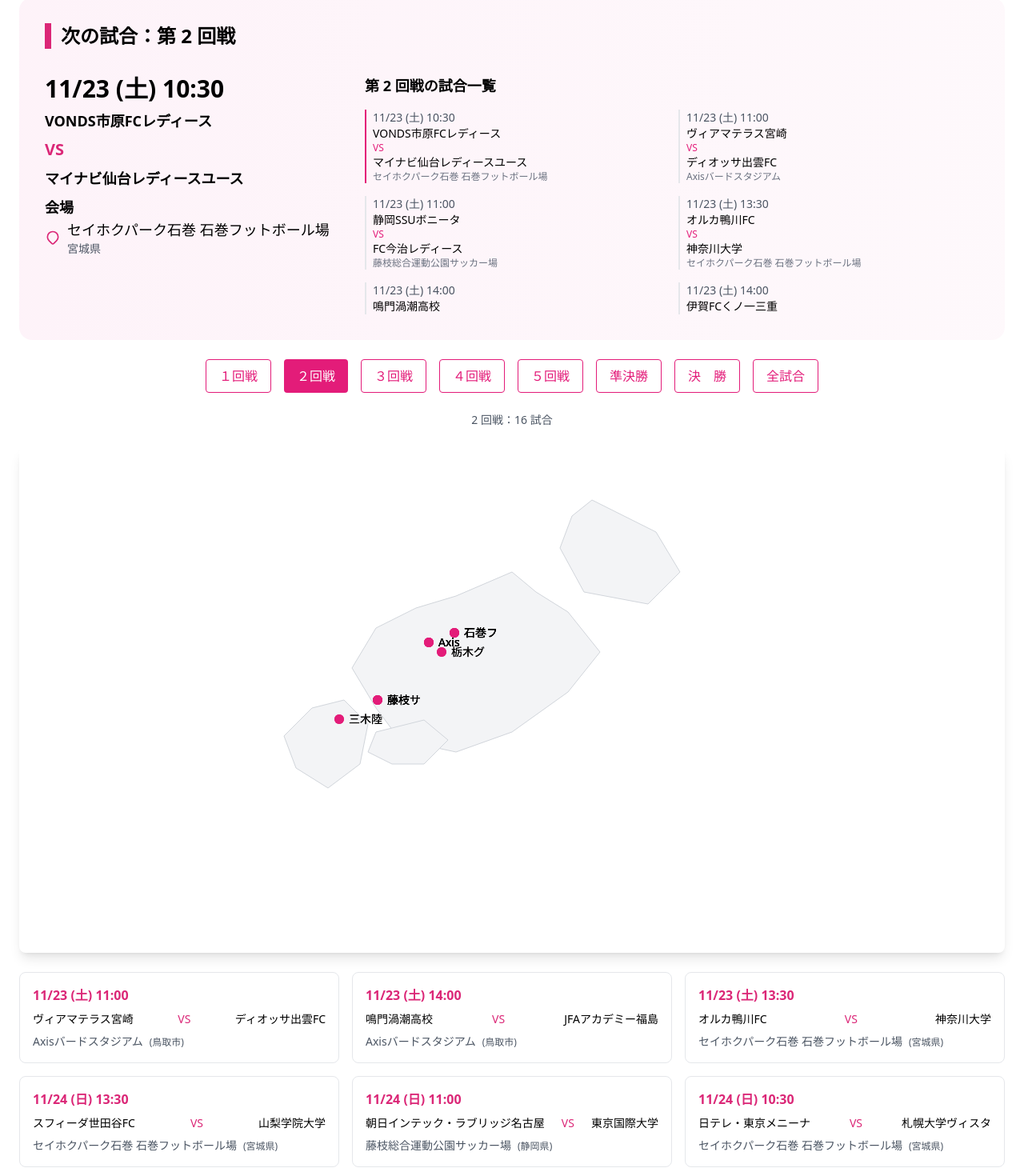
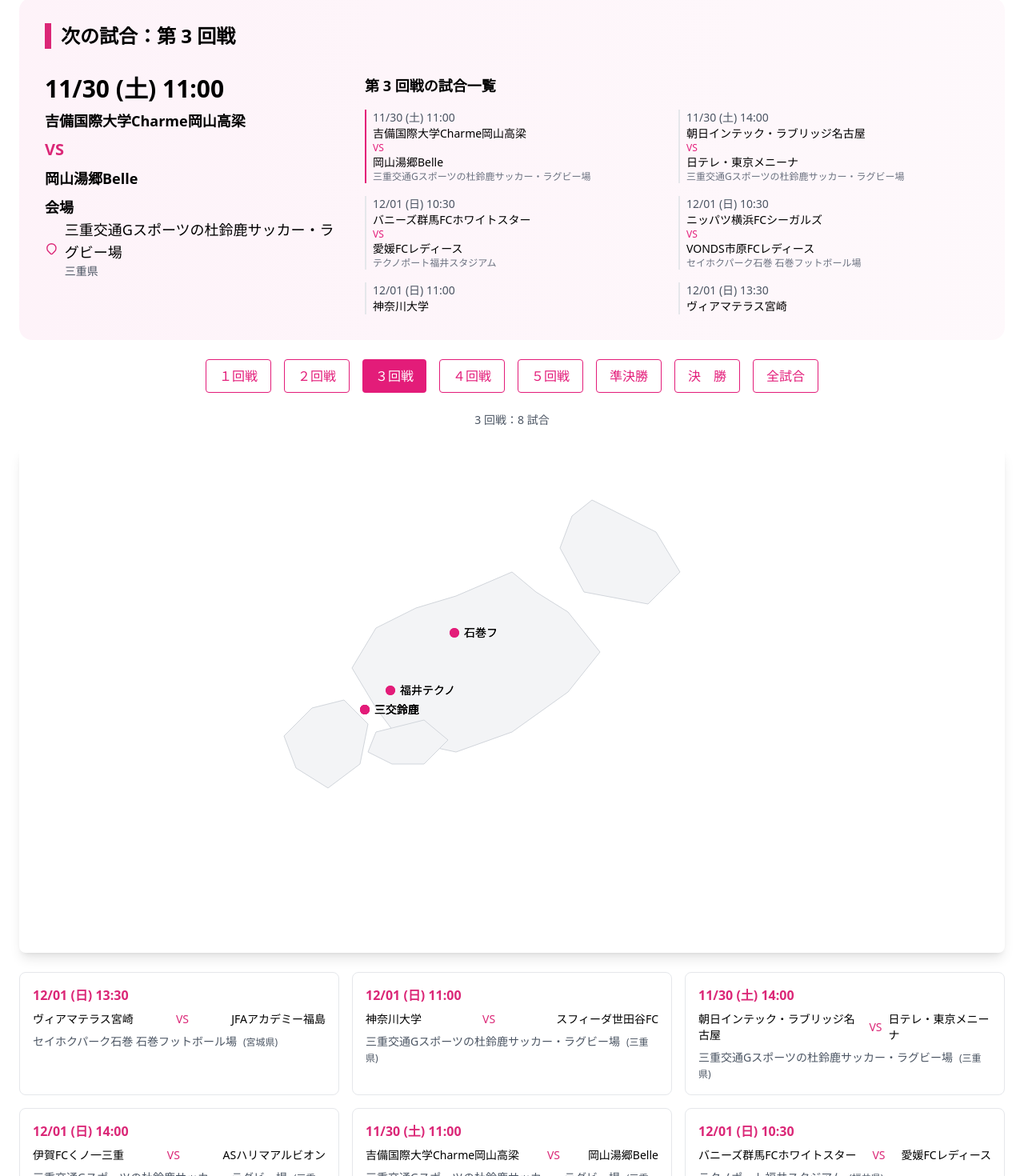
Before and after one commit to b3ssle/Japan-Women-Football-Intro, a React (Vite) app: page /#/empressscup_2024 in a window 1280 px wide. Shown: the part 440-1910 px from the top of the page at 80% size. Built offline with nearby package versions, Linux system fonts and the light colour scheme.

Commit message:
update: match results for round 1 and 2, update round 3 matchups

```diff
--- a/src/data/empressscup_2024_matches.js
+++ b/src/data/empressscup_2024_matches.js
@@ -76,7 +76,8 @@
     name_jp: "Axisバードスタジアム",
     team1: "ヴィアマテラス宮崎",
     team2: "ディオッサ出雲FC",
-    status: "upcoming",
+    score: "6-0",
+    status: "finished",
     category: "なでしこリーグ1部",
     matchinfo: "https://www.jfa.jp/match/empressscup_2024/match_page/m5.html",
   },
@@ -90,7 +91,8 @@
     name_jp: "Axisバードスタジアム",
     team1: "鳴門渦潮高校",
     team2: "JFAアカデミー福島",
-    status: "upcoming",
+    score: "0-4",
+    status: "finished",
     category: "四国第2代表",
     category2: "東北第1代表",
     matchinfo: "https://www.jfa.jp/match/empressscup_2024/match_page/m6.html",
@@ -105,7 +107,8 @@
     name_jp: "セイホクパーク石巻 石巻フットボール場",
     team1: "オルカ鴨川FC",
     team2: "神奈川大学",
-    status: "upcoming",
+    score: "1-2",
+    status: "finished",
     category: "なでしこリーグ1部",
     category2: "関東第6代表",
     matchinfo: "https://www.jfa.jp/match/empressscup_2024/match_page/m7.html",
@@ -120,7 +123,8 @@
     name_jp: "セイホクパーク石巻 石巻フットボール場",
     team1: "スフィーダ世田谷FC",
     team2: "山梨学院大学",
-    status: "upcoming",
+    score: "4-0",
+    status: "finished",
     category: "なでしこリーグ1部",
     category2: "関東第5代表",
     matchinfo: "https://www.jfa.jp/match/empressscup_2024/match_page/m8.html",
@@ -135,7 +139,8 @@
     name_jp: "藤枝総合運動公園サッカー場",
     team1: "朝日インテック・ラブリッジ名古屋",
     team2: "東京国際大学",
-    status: "upcoming",
+    score: "3-0",
+    status: "finished",
     category: "なでしこリーグ1部",
     category2: "関東第3代表",
     matchinfo: "https://www.jfa.jp/match/empressscup_2024/match_page/m9.html",
@@ -150,7 +155,8 @@
     name_jp: "セイホクパーク石巻 石巻フットボール場",
     team1: "日テレ・東京メニーナ",
     team2: "札幌大学ヴィスタ",
-    status: "upcoming",
+    score: "6-0",
+    status: "finished",
     category: "関東第4代表",
     category2: "北海道代表",
     matchinfo: "https://www.jfa.jp/match/empressscup_2024/match_page/m10.html",
@@ -165,7 +171,8 @@
     name_jp: "藤枝総合運動公園サッカー場",
     team1: "伊賀FCくノ一三重",
     team2: "新潟医療福祉大学",
-    status: "upcoming",
+    score: "4-0",
+    status: "finished",
     category: "なでしこリーグ1部",
     category2: "北信越代表",
     matchinfo: "https://www.jfa.jp/match/empressscup_2024/match_page/m11.html",
@@ -180,7 +187,8 @@
     name_jp: "兵庫県立三木総合防災公園陸上競技場",
     team1: "ASハリマアルビオン",
     team2: "ヴィアティン三重レディース",
-    status: "upcoming",
+    score: "1-0",
+    status: "finished",
     category: "なでしこリーグ1部",
     category2: "東海第1代表",
     matchinfo: "https://www.jfa.jp/match/empressscup_2024/match_page/m12.html",
@@ -195,7 +203,8 @@
     name_jp: "兵庫県立三木総合防災公園陸上競技場",
     team1: "スペランツァ大阪",
     team2: "吉備国際大学Charme岡山高梁",
-    status: "upcoming",
+    score: "1-4",
+    status: "finished",
     category: "なでしこリーグ1部",
     category2: "中国第2代表",
     matchinfo: "https://www.jfa.jp/match/empressscup_2024/match_page/m13.html",
@@ -210,7 +219,8 @@
     name_jp: "栃木県グリーンスタジアム",
     team1: "大和シルフィード",
     team2: "岡山湯郷Belle",
-    status: "upcoming",
+    score: "0-6",
+    status: "finished",
     category: "関東第2代表",
     category2: "中国第1代表",
     matchinfo: "https://www.jfa.jp/match/empressscup_2024/match_page/m14.html",
@@ -225,7 +235,8 @@
     name_jp: "Axisバードスタジアム",
     team1: "バニーズ群馬FCホワイトスター",
     team2: "福岡J・アンクラス",
-    status: "upcoming",
+    score: "4-1",
+    status: "finished",
     category: "なでしこリーグ1部",
     category2: "九州第1代表",
     matchinfo: "https://www.jfa.jp/match/empressscup_2024/match_page/m15.html",
@@ -240,7 +251,8 @@
     name_jp: "Axisバードスタジアム",
     team1: "愛媛FCレディース",
     team2: "日本大学",
-    status: "upcoming",
+    score: "2-1",
+    status: "finished",
     category: "なでしこリーグ1部",
     category2: "関東第7代表",
     matchinfo: "https://www.jfa.jp/match/empressscup_2024/match_page/m16.html",
@@ -255,7 +267,8 @@
     name_jp: "栃木県グリーンスタジアム",
     team1: "ニッパツ横浜FCシーガルズ",
     team2: "ディアヴォロッソ広島",
-    status: "upcoming",
+    score: "4-1",
+    status: "finished",
     category: "なでしこリーグ1部",
     category2: "中国第4代表",
     matchinfo: "https://www.jfa.jp/match/empressscup_2024/match_page/m17.html",
@@ -270,7 +283,8 @@
     name_jp: "セイホクパーク石巻 石巻フットボール場",
     team1: "VONDS市原FCレディース",
     team2: "マイナビ仙台レディースユース",
-    status: "upcoming",
+    score: "3-0",
+    status: "finished",
     category: "関東第1代表",
     category2: "東北第2代表",
     matchinfo: "https://www.jfa.jp/match/empressscup_2024/match_page/m18.html",
@@ -285,7 +299,8 @@
     name_jp: "藤枝総合運動公園サッカー場",
     team1: "静岡SSUボニータ",
     team2: "FC今治レディース",
-    status: "upcoming",
+    score: "4-0",
+    status: "finished",
     category: "なでしこリーグ1部",
     category2: "四国第1代表",
     matchinfo: "https://www.jfa.jp/match/empressscup_2024/match_page/m19.html",
@@ -300,7 +315,8 @@
     name_jp: "藤枝総合運動公園サッカー場",
     team1: "日体大SMG横浜",
     team2: "明治国際医療大学",
-    status: "upcoming",
+    score: "2-0",
+    status: "finished",
     category: "なでしこリーグ1部",
     category2: "関西代表",
     matchinfo: "https://www.jfa.jp/match/empressscup_2024/match_page/m20.html",
@@ -315,8 +331,8 @@
     venueId: "V004",
     short: "石巻フ",
     name_jp: "セイホクパーク石巻 石巻フットボール場",
-    team1: "M005勝者",
-    team2: "M006勝者",
+    team1: "ヴィアマテラス宮崎",
+    team2: "JFAアカデミー福島",
     status: "upcoming",
     matchRef: ["M005", "M006"],
     matchinfo: "https://www.jfa.jp/match/empressscup_2024/match_page/m21.html",
@@ -329,8 +345,8 @@
     venueId: "V009",
     short: "三交鈴鹿",
     name_jp: "三重交通Gスポーツの杜鈴鹿 サッカー・ラグビー場",
-    team1: "M007勝者",
-    team2: "M008勝者",
+    team1: "神奈川大学",
+    team2: "スフィーダ世田谷FC",
     status: "upcoming",
     matchRef: ["M007", "M008"],
     matchinfo: "https://www.jfa.jp/match/empressscup_2024/match_page/m22.html",
@@ -343,8 +359,8 @@
     venueId: "V009",
     short: "三交鈴鹿",
     name_jp: "三重交通Gスポーツの杜鈴鹿 サッカー・ラグビー場",
-    team1: "M009勝者",
-    team2: "M010勝者",
+    team1: "朝日インテック・ラブリッジ名古屋",
+    team2: "日テレ・東京メニーナ",
     status: "upcoming",
     matchRef: ["M009", "M010"],
     matchinfo: "https://www.jfa.jp/match/empressscup_2024/match_page/m23.html",
@@ -357,8 +373,8 @@
     venueId: "V009",
     short: "三交鈴鹿",
     name_jp: "三重交通Gスポーツの杜鈴鹿 サッカー・ラグビー場",
-    team1: "M011勝者",
-    team2: "M012勝者",
+    team1: "伊賀FCくノ一三重",
+    team2: "ASハリマアルビオン",
     status: "upcoming",
     matchRef: ["M011", "M012"],
     matchinfo: "https://www.jfa.jp/match/empressscup_2024/match_page/m24.html",
@@ -371,8 +387,8 @@
     venueId: "V009",
     short: "三交鈴鹿",
     name_jp: "三重交通Gスポーツの杜鈴鹿 サッカー・ラグビー場",
-    team1: "M013勝者",
-    team2: "M014勝者",
+    team1: "吉備国際大学Charme岡山高梁",
+    team2: "岡山湯郷Belle",
     status: "upcoming",
     matchRef: ["M013", "M014"],
     matchinfo: "https://www.jfa.jp/match/empressscup_2024/match_page/m25.html",
@@ -385,8 +401,8 @@
     venueId: "V001",
     short: "福井テクノ",
     name_jp: "テクノポート福井スタジアム",
-    team1: "M015勝者",
-    team2: "M016勝者",
+    team1: "バニーズ群馬FCホワイトスター",
+    team2: "愛媛FCレディース",
     status: "upcoming",
     matchRef: ["M015", "M016"],
     matchinfo: "https://www.jfa.jp/match/empressscup_2024/match_page/m26.html",
@@ -399,8 +415,8 @@
     venueId: "V004",
     short: "石巻フ",
     name_jp: "セイホクパーク石巻 石巻フットボール場",
-    team1: "M017勝者",
-    team2: "M018勝者",
+    team1: "ニッパツ横浜FCシーガルズ",
+    team2: "VONDS市原FCレディース",
     status: "upcoming",
     matchRef: ["M017", "M018"],
     matchinfo: "https://www.jfa.jp/match/empressscup_2024/match_page/m27.html",
@@ -413,8 +429,8 @@
     venueId: "V001",
     short: "福井テクノ",
     name_jp: "テクノポート福井スタジアム",
-    team1: "M019勝者",
-    team2: "M020勝者",
+    team1: "静岡SSUボニータ",
+    team2: "日体大SMG横浜",
     status: "upcoming",
     matchRef: ["M019", "M020"],
     matchinfo: "https://www.jfa.jp/match/empressscup_2024/match_page/m28.html",
```
